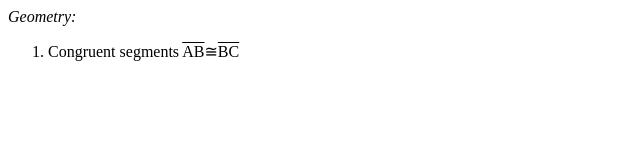
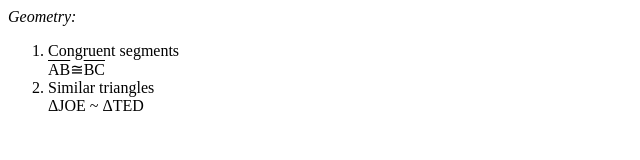
Before and after one commit to meow56/math_assignment, a plain HTML site: page index.html in a window 1280 px wide. Shown: the whole page, without its empty margins (0-640 px from the left). Drawn offline with Linux system fonts and the light colour scheme.

Commit message:
Update index.html
2

```diff
--- a/index.html
+++ b/index.html
@@ -8,7 +8,12 @@
     <em>Geometry:</em>
     <ol>
       <li>Congruent segments
+        <br>
         <span style="text-decoration: overline;">AB</span>≅<span style="text-decoration: overline;">BC</span>
+      </li>
+      <li>Similar triangles
+        <br>
+        ΔJOE ~ ΔTED
       </li>
 
   </body>
```
